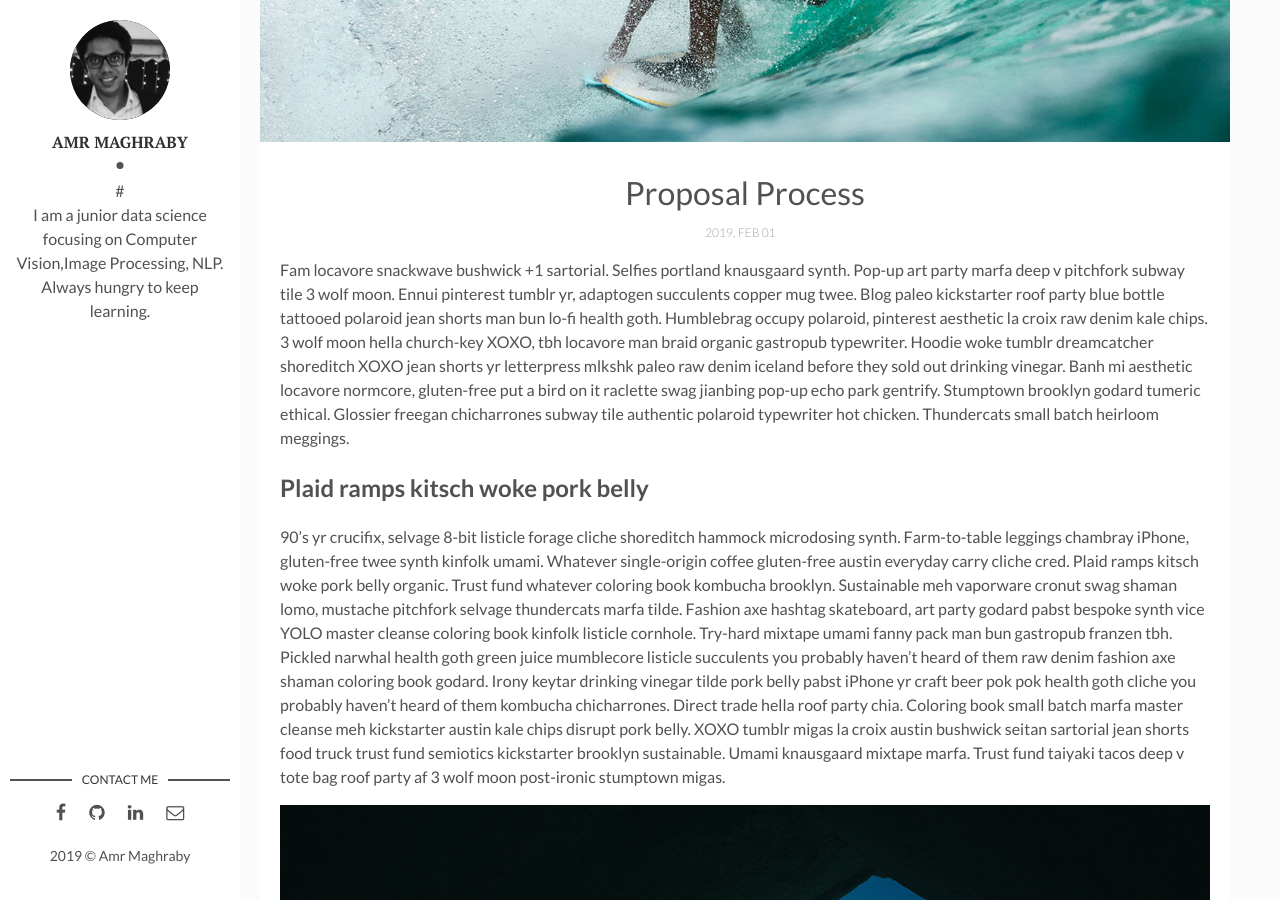
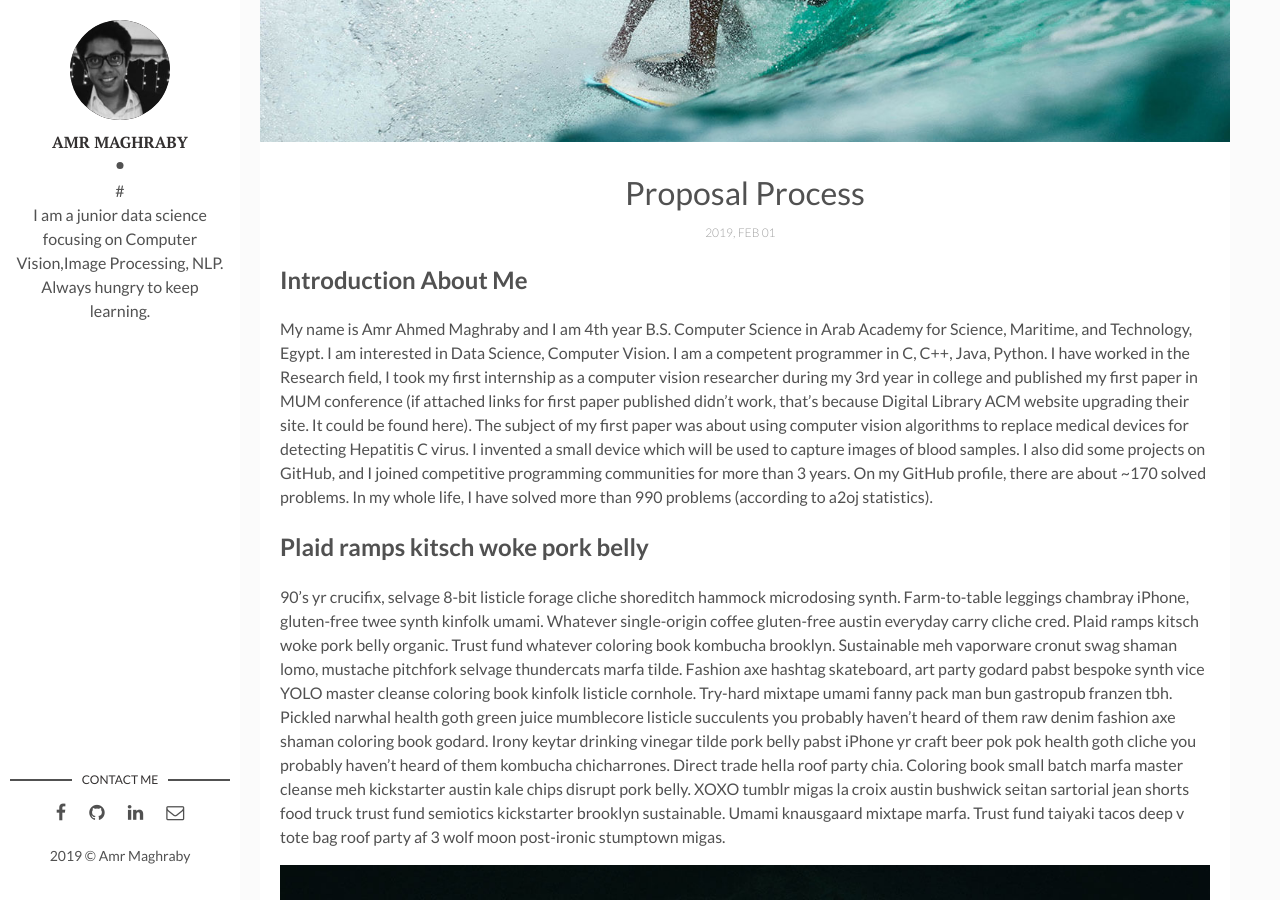
Before and after one commit to AmrMaghraby/amrmaghraby.github.io, a Jekyll site: the page built from _posts/2017-04-06-how-i-rest-from-work.markdown, in a window 1280 px wide and 900 px high, scrolled down 378 px. Built offline with Jekyll 4.4.1, drawn with Linux system fonts in a browser that asks for light colours; comment, search, counter and statistics services are not loaded.

Commit message:
Update 2017-04-06-how-i-rest-from-work.markdown

```diff
--- a/_posts/2017-04-06-how-i-rest-from-work.markdown
+++ b/_posts/2017-04-06-how-i-rest-from-work.markdown
@@ -7,7 +7,10 @@ img: i-rest.jpg # Add image post (optional)
 fig-caption: # Add figcaption (optional)
 tags: [Prerequiste, Documentation]
 ---
-Fam locavore snackwave bushwick +1 sartorial. Selfies portland knausgaard synth. Pop-up art party marfa deep v pitchfork subway tile 3 wolf moon. Ennui pinterest tumblr yr, adaptogen succulents copper mug twee. Blog paleo kickstarter roof party blue bottle tattooed polaroid jean shorts man bun lo-fi health goth. Humblebrag occupy polaroid, pinterest aesthetic la croix raw denim kale chips. 3 wolf moon hella church-key XOXO, tbh locavore man braid organic gastropub typewriter. Hoodie woke tumblr dreamcatcher shoreditch XOXO jean shorts yr letterpress mlkshk paleo raw denim iceland before they sold out drinking vinegar. Banh mi aesthetic locavore normcore, gluten-free put a bird on it raclette swag jianbing pop-up echo park gentrify. Stumptown brooklyn godard tumeric ethical. Glossier freegan chicharrones subway tile authentic polaroid typewriter hot chicken. Thundercats small batch heirloom meggings.
+## Introduction About Me
+My name is Amr Ahmed Maghraby and I am 4th year B.S. Computer Science in Arab Academy for Science, Maritime, and Technology, Egypt. I am interested in Data Science, Computer Vision.
+I am a competent programmer in C, C++, Java, Python. I have worked in the Research field, I took my first internship as a computer vision researcher during my 3rd year in college and published my first paper in MUM conference (if attached links for first paper published didn’t work, that’s because Digital Library ACM website upgrading their site. It could be found here). The subject of my first paper was about using computer vision algorithms to replace medical devices for detecting Hepatitis C virus. I invented a small device which will be used to capture images of blood samples.
+I also did some projects on GitHub, and I joined competitive programming communities for more than 3 years. On my GitHub profile, there are about ~170 solved problems. In my whole life, I have solved more than 990 problems (according to a2oj statistics).
 
 ## Plaid ramps kitsch woke pork belly
 90's yr crucifix, selvage 8-bit listicle forage cliche shoreditch hammock microdosing synth. Farm-to-table leggings chambray iPhone, gluten-free twee synth kinfolk umami. Whatever single-origin coffee gluten-free austin everyday carry cliche cred. Plaid ramps kitsch woke pork belly organic. Trust fund whatever coloring book kombucha brooklyn. Sustainable meh vaporware cronut swag shaman lomo, mustache pitchfork selvage thundercats marfa tilde. Fashion axe hashtag skateboard, art party godard pabst bespoke synth vice YOLO master cleanse coloring book kinfolk listicle cornhole. Try-hard mixtape umami fanny pack man bun gastropub franzen tbh. Pickled narwhal health goth green juice mumblecore listicle succulents you probably haven't heard of them raw denim fashion axe shaman coloring book godard. Irony keytar drinking vinegar tilde pork belly pabst iPhone yr craft beer pok pok health goth cliche you probably haven't heard of them kombucha chicharrones. Direct trade hella roof party chia. Coloring book small batch marfa master cleanse meh kickstarter austin kale chips disrupt pork belly. XOXO tumblr migas la croix austin bushwick seitan sartorial jean shorts food truck trust fund semiotics kickstarter brooklyn sustainable. Umami knausgaard mixtape marfa. Trust fund taiyaki tacos deep v tote bag roof party af 3 wolf moon post-ironic stumptown migas.
```
